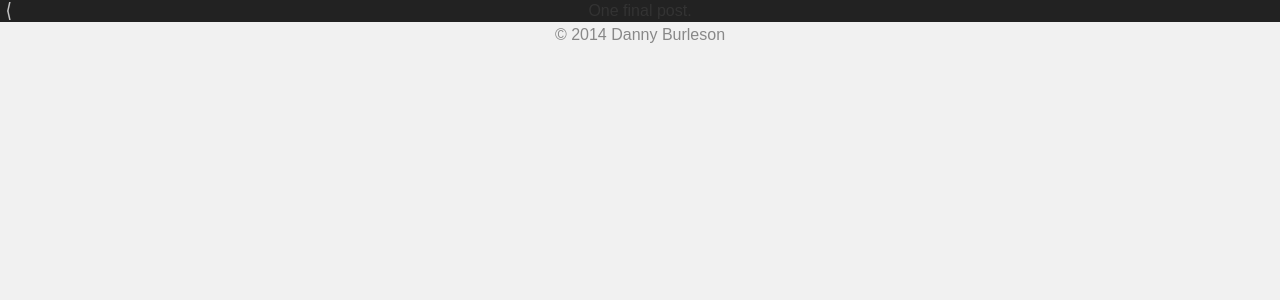
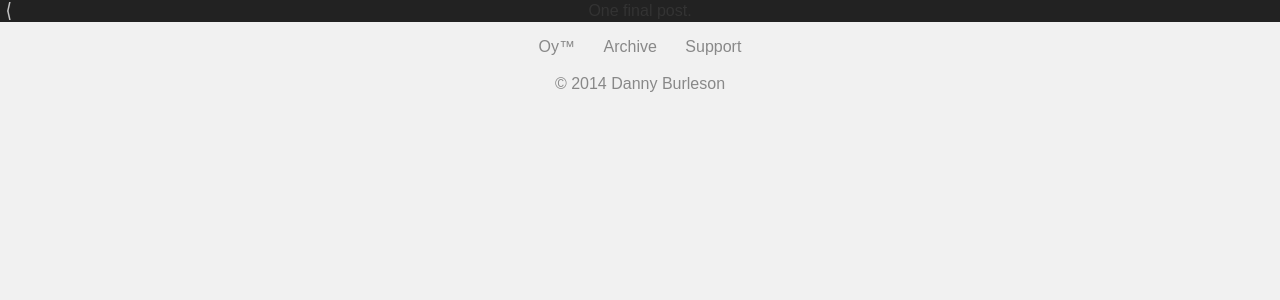
Before and after one commit to oycomics/oycomics.github.io, a Jekyll site: the page built from index.html, in a window 1280 px wide. Shown: the top 300 px of the page. Built offline with Jekyll 4.4.1, drawn with Linux system fonts in a browser that asks for light colours; Markdown is read by kramdown in place of the engine named in the settings; the list of posts is cut into pages by our own code.

Commit message:
Update footer.html

```diff
--- a/_includes/footer.html
+++ b/_includes/footer.html
@@ -1,3 +1,8 @@
 <div class="footer">
+<div class="nav">
+<a class="nav_item title_link"href="/">Oy<span>&trade;</span></a>
+<a class="nav_item archive_link" href="/archive">Archive</a>
+<a class="nav_item support_link" href="http://www.patreon.com/oycomics" target="_blank">Support</a>
+</div>
 <a class="copyright" href="mailto:danny@oycomics.com">&copy; {{ site.time | date: "%Y" }} Danny Burleson</a>
 </div>
```
